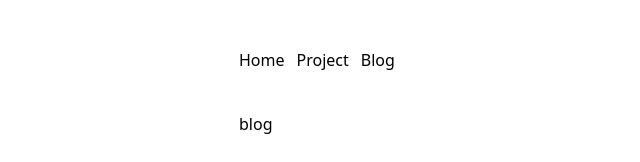
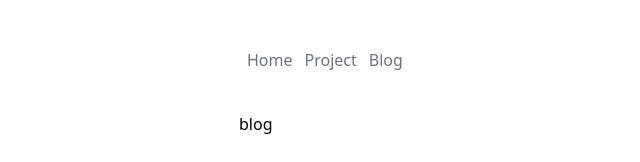
Before and after one commit to marsmallowz/portfolio-app, a Next.js app: page /blogs in a window 1280 px wide. Shown: the top 162 px of the page, without its empty margins (185-825 px from the left). Built offline with nearby package versions, Linux system fonts and the light colour scheme.

Commit message:
update navbar show current page

```diff
--- a/components/Navbar.tsx
+++ b/components/Navbar.tsx
@@ -1,12 +1,27 @@
+"use client";
+
 import Link from "next/link";
 import React from "react";
+import { usePathname } from "next/navigation";
 
 export default function Navbar() {
+  const pathname = usePathname();
+
   return (
-    <div className="flex gap-3 py-10">
-      <Link href={"/"}>Home</Link>
-      <Link href={"/projects"}>Project</Link>
-      <div className="cursor-not-allowed">Blog</div>
+    <div className="flex gap-3 py-10 px-2 font-medium">
+      <Link
+        href={"/"}
+        className={pathname !== "/" ? "text-gray-500" : "text-black"}
+      >
+        Home
+      </Link>
+      <Link
+        href={"/projects"}
+        className={pathname !== "/projects" ? "text-gray-500" : "text-black"}
+      >
+        Project
+      </Link>
+      <div className="text-gray-500 cursor-not-allowed ">Blog</div>
     </div>
   );
 }
```
